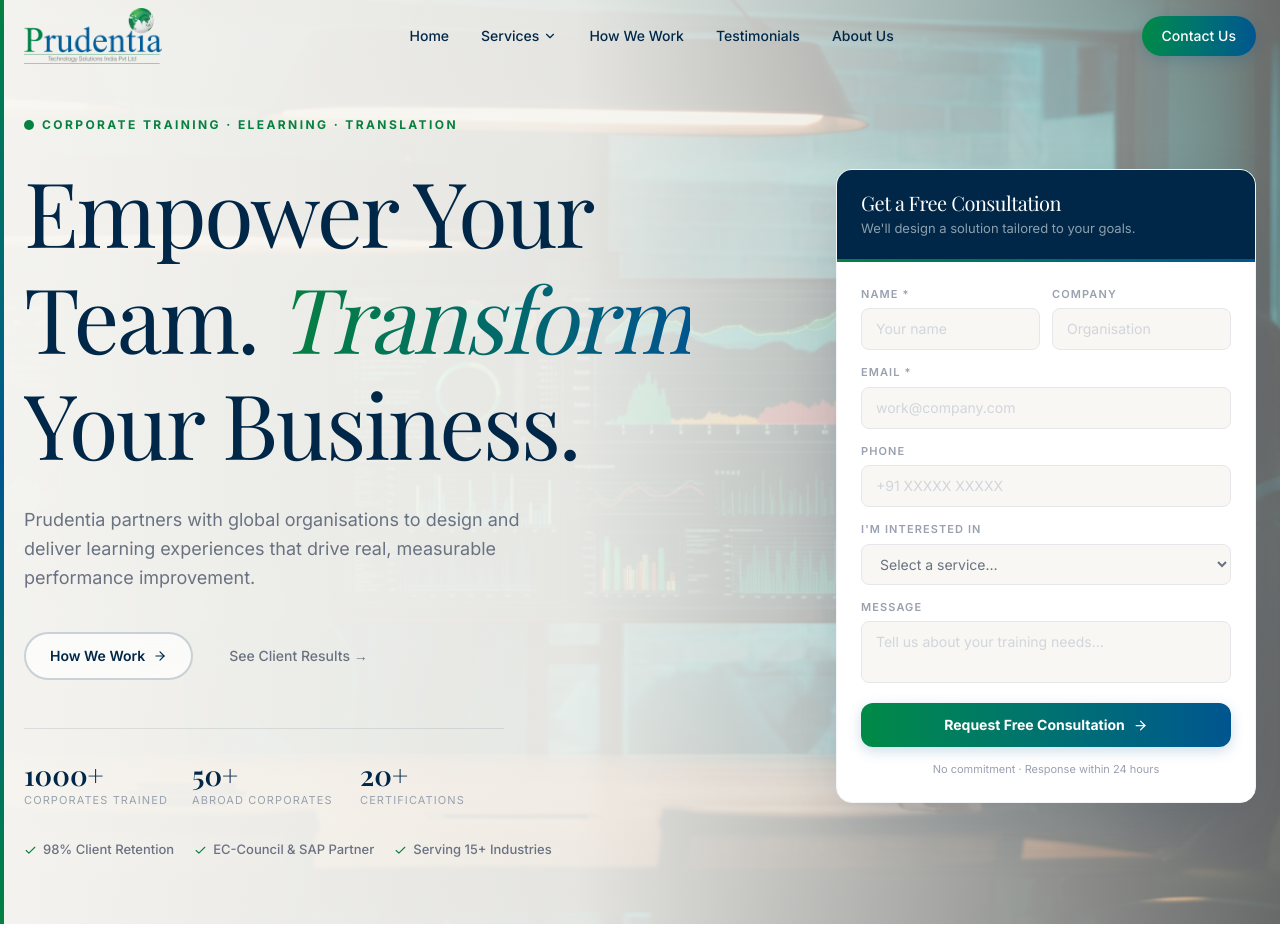
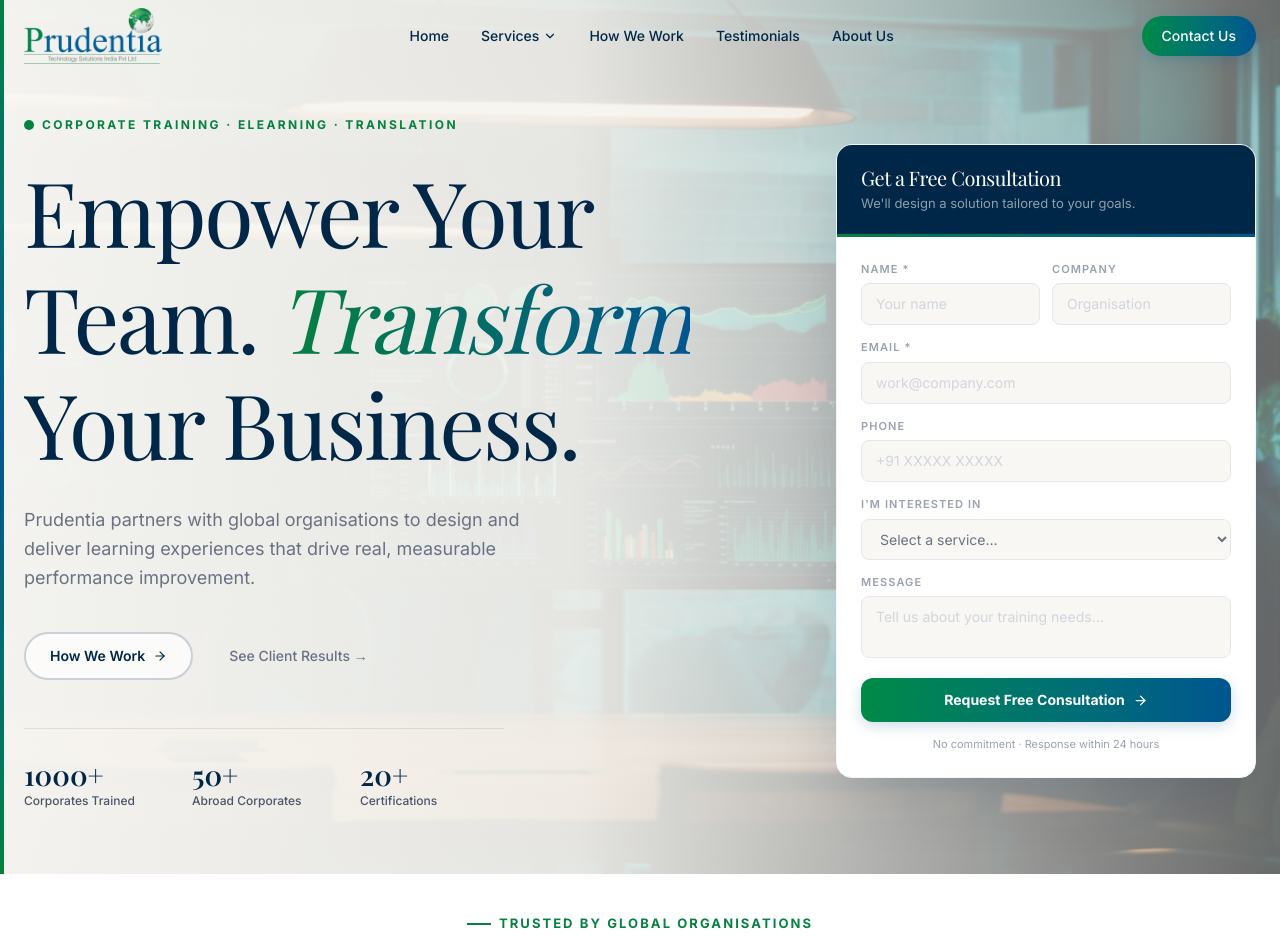
Before and after one commit to awanish14/Prudentia-new, a React (Vite) app: page / in a window 1280 px wide. Shown: the top 952 px of the page. Built offline with nearby package versions, Linux system fonts and the light colour scheme; a web font is replaced by a local one.

Commit message:
fix: hero stats labels darker, remove badge row from hero
- Stat labels: text-gray-400 -> text-gray-600 font-medium for readability
- Removed badges row (98% Client Retention, EC-Council & SAP Partner, Serving 15+ Industries)

```diff
--- a/src/pages/Home1.tsx
+++ b/src/pages/Home1.tsx
@@ -719,24 +719,11 @@
                   transition={{ duration: 0.5, delay: 0.9 + i * 0.1 }}
                 >
                   <div className="font-serif text-[28px] font-bold text-[#002747] leading-none">{b.val}</div>
-                  <div className="text-[11px] uppercase tracking-widest text-gray-400 mt-1 leading-snug">{b.label}</div>
+                  <div className="text-[12px] font-medium text-gray-600 mt-1 leading-snug">{b.label}</div>
                 </motion.div>
               ))}
             </motion.div>
 
-            <motion.div
-              className="mt-8 hidden sm:flex flex-wrap gap-5 text-[13px] font-medium text-gray-500"
-              initial={{ opacity: 0 }}
-              animate={{ opacity: 1 }}
-              transition={{ duration: 0.6, delay: 1.1 }}
-            >
-              {['98% Client Retention', 'EC-Council & SAP Partner', 'Serving 15+ Industries'].map(badge => (
-                <span key={badge} className="flex items-center gap-1.5">
-                  <Check size={13} className="text-[#068140]" />
-                  {badge}
-                </span>
-              ))}
-            </motion.div>
           </div>
 
           {/* ── Right: enquiry form card ── */}
```
